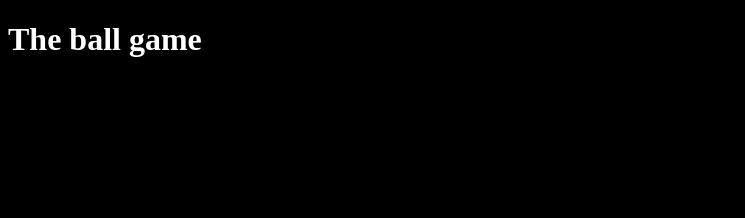
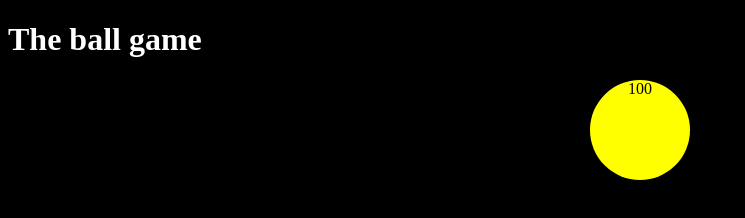
Before and after one commit to HodayaGitHub/git-basic-ex, a plain HTML site: page index.html in a window 1280 px wide. Shown: the whole page, without its empty margins (0-745 px from the left). Drawn offline with Linux system fonts and the light colour scheme.

Commit message:
Add ball style

```diff
--- a/css/style.css
+++ b/css/style.css
@@ -5,3 +5,14 @@ body {
 h1 {
     color: #fff;
 }
+
+.ball {
+    height: 100px;
+    width: 100px;
+
+    text-align: center;
+    margin: 0 auto;
+
+    border-radius: 50%;
+    background-color: yellow;
+}
--- a/index.html
+++ b/index.html
@@ -10,7 +10,10 @@
 <body>
 
     <h1> The ball game</h1>
-    <div class="ball">100</div>
+    <div class="ball" onclick="onBallClick(this)">100</div>
 
+
+
+    <script src="js/main.js"></script>
 </body>
 </html>
--- /dev/null
+++ b/js/main.js
@@ -0,0 +1,7 @@
+'use strict'
+
+function onBallClick(elBall) {
+console.log(`This ball was clicked:`)
+console.log(elBall);
+
+}
```
